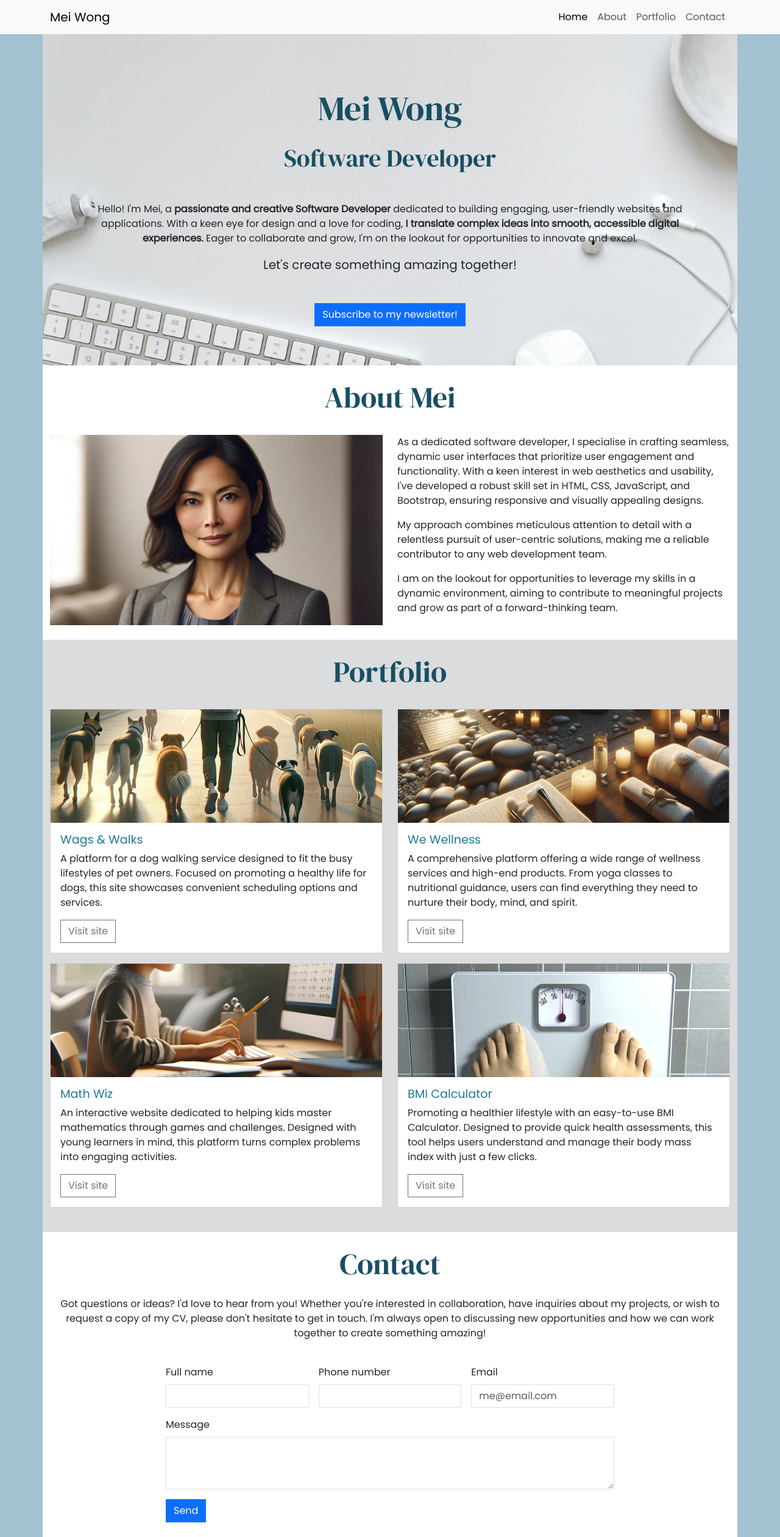
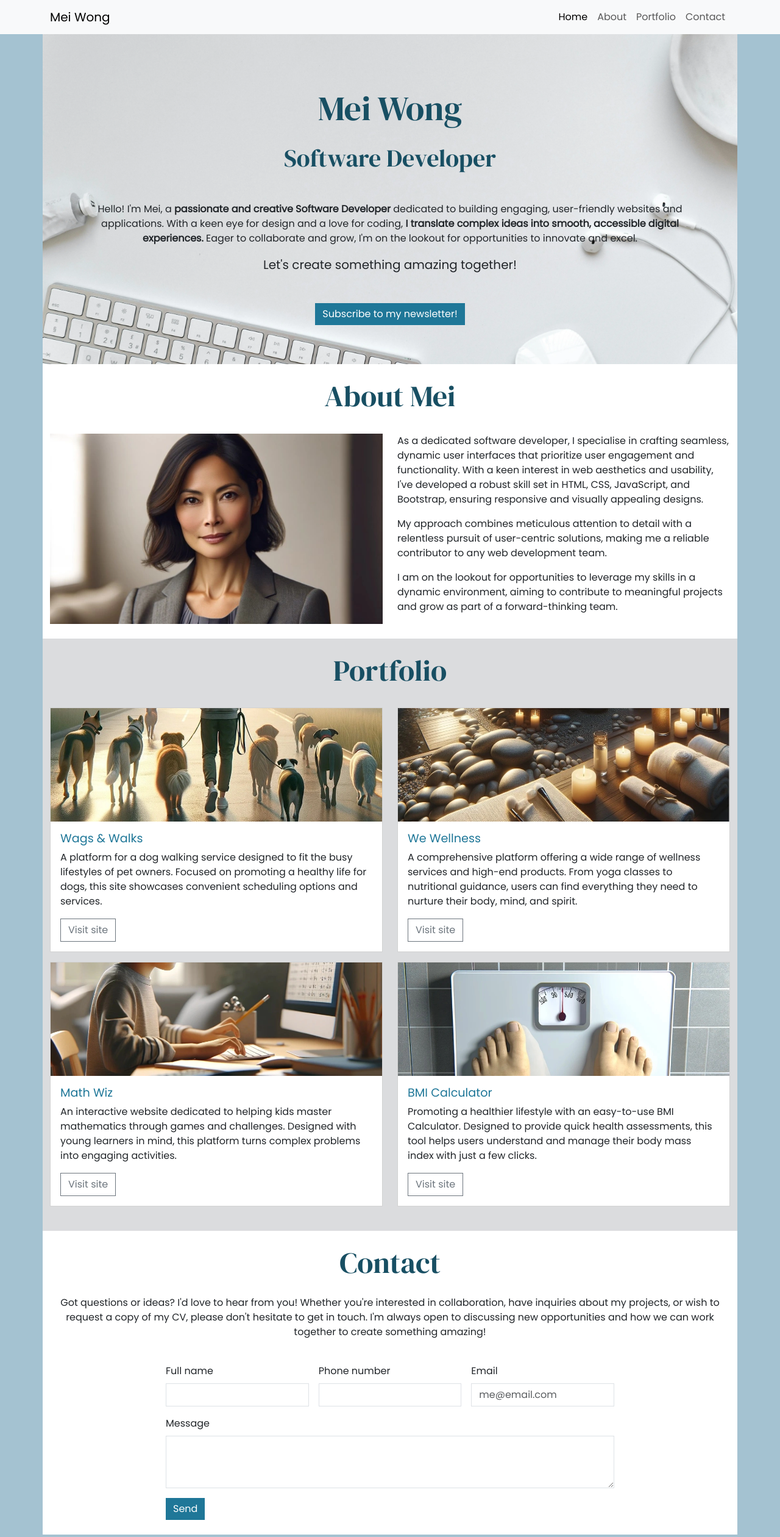
Before and after one commit to VeronicaTeodorof/dev-portfolio, a plain HTML site: page index.html in a window 1280 px wide. Shown: the whole page at 61% size. Drawn offline with nearby package versions, Linux system fonts and the light colour scheme.

Commit message:
Add custom buttons

```diff
--- a/assets/css/style.css
+++ b/assets/css/style.css
@@ -24,6 +24,18 @@ h2 {
 .sharp-corners,
 .sharp-corners * {
     border-radius: 0;
+}
+
+/* Buttons */
+.custom-buttons {
+    background-color: #1f7798;
+    border: #1f7798;
+}
+
+.custom-buttons:hover {
+    background-color: #1d6d8a;
+    border: #1d6d8a;
+
 }
 
 /* Hero section */
--- a/index.html
+++ b/index.html
@@ -76,7 +76,7 @@
           <!-- Button trigger modal -->
           <button
             type="button"
-            class="btn btn-primary sharp-corners"
+            class="btn btn-primary sharp-corners custom-buttons"
             data-bs-toggle="modal"
             data-bs-target="#exampleModal"
           >
@@ -252,7 +252,7 @@
               <textarea class="form-control" id="message" rows="3"></textarea>
             </div>
             <div class="col-12">
-              <button type="submit" class="btn btn-primary">Send</button>
+              <button type="submit" class="btn btn-primary custom-buttons">Send</button>
             </div>
           </form>
         </div>
@@ -293,7 +293,7 @@
                 <input type="password" class="form-control" id="email" />
               </div>
               <div class="col-12">
-                <button type="submit" class="btn btn-primary">Sign up!</button>
+                <button type="submit" class="btn btn-primary custom-buttons">Sign up!</button>
               </div>
             </form>
           </div>
```
